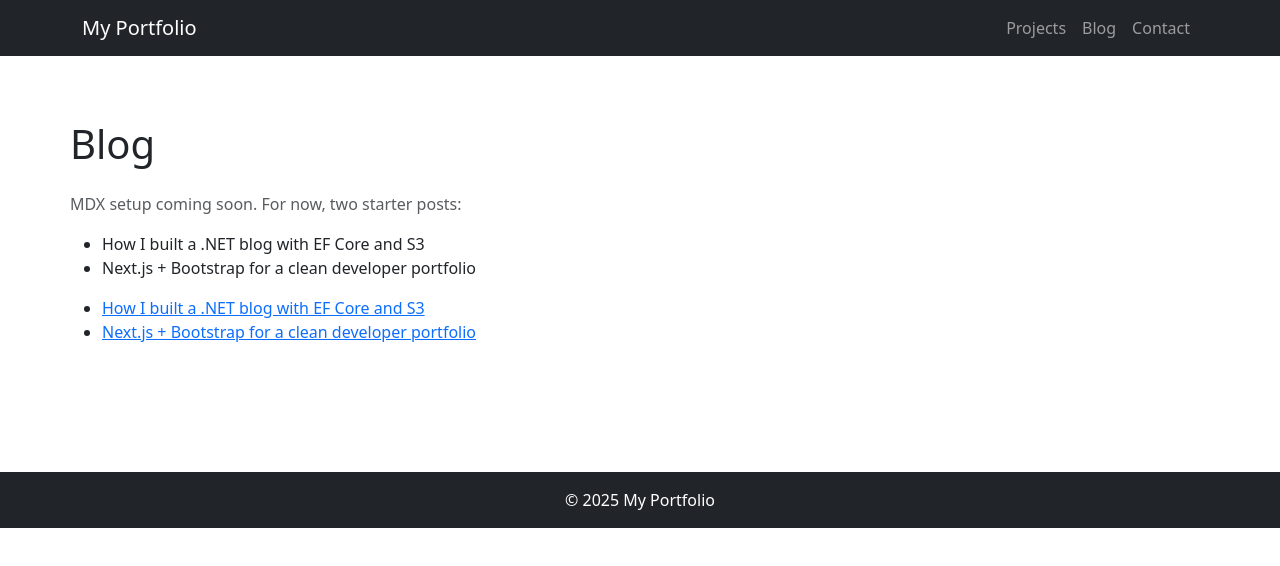
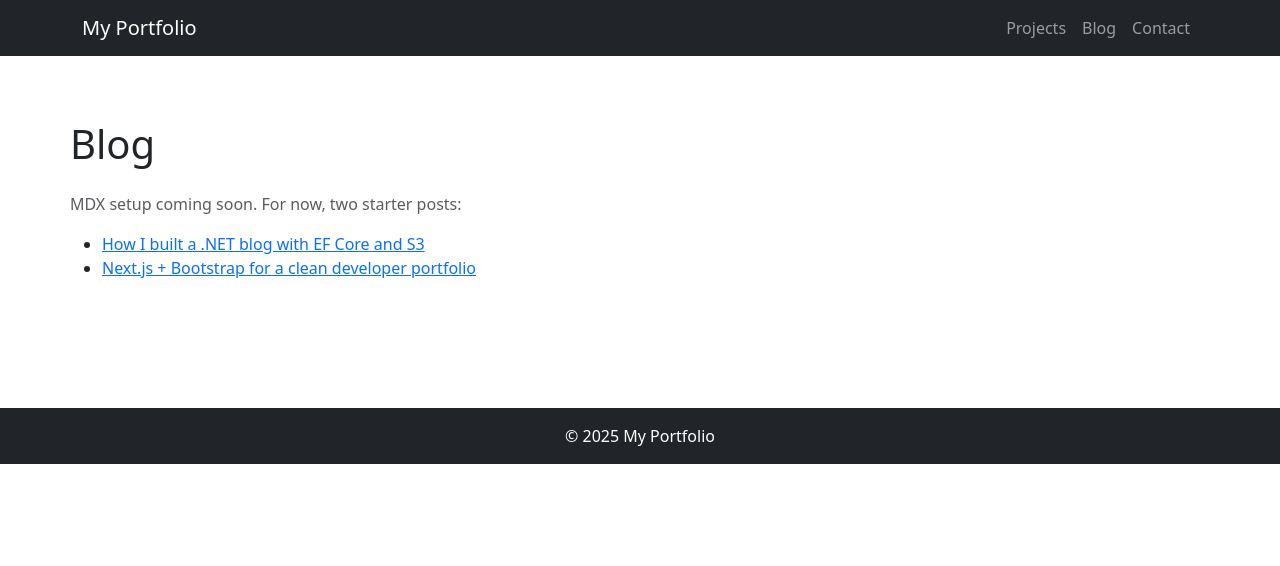
Before and after one commit to TheTechGod/portfolio-next, a Next.js app: page /blog in a window 1280 px wide. Shown: the top 566 px of the page. Built offline with nearby package versions, Linux system fonts and the light colour scheme.

Commit message:
minor tpo cleanups

```diff
--- a/app/blog/page.tsx
+++ b/app/blog/page.tsx
@@ -4,14 +4,11 @@ export default function BlogPage() {
     <div className="container section">
       <h1 className="mb-4">Blog</h1>
       <p className="text-muted">MDX setup coming soon. For now, two starter posts:</p>
+
       <ul>
-        <li>How I built a .NET blog with EF Core and S3</li>
-        <li>Next.js + Bootstrap for a clean developer portfolio</li>
+        <li><Link href="/blog/first-post">How I built a .NET blog with EF Core and S3</Link></li>
+        <li><Link href="/blog/second-post">Next.js + Bootstrap for a clean developer portfolio</Link></li>
       </ul>
-      <ul>
-  <li><Link href="/blog/first-post">How I built a .NET blog with EF Core and S3</Link></li>
-  <li><Link href="/blog/second-post">Next.js + Bootstrap for a clean developer portfolio</Link></li>
-</ul>
 
     </div>
   );
--- a/app/blog/second-post/content.mdx
+++ b/app/blog/second-post/content.mdx
@@ -1,4 +1,4 @@
-'use client';
+
 
 # Next.js + Bootstrap for a clean developer portfolio
 
--- a/app/globals.scss
+++ b/app/globals.scss
@@ -6,3 +6,7 @@ $body-color: #111;
 
 .section { padding: 4rem 0; }
 .lead-tight { line-height: 1.4; }
+
+.prose { max-width: 70ch; margin: 0 auto; }
+.prose h1, .prose h2, .prose h3 { margin-top: 1.5rem; }
+.prose p { margin: 0.75rem 0; }
```
